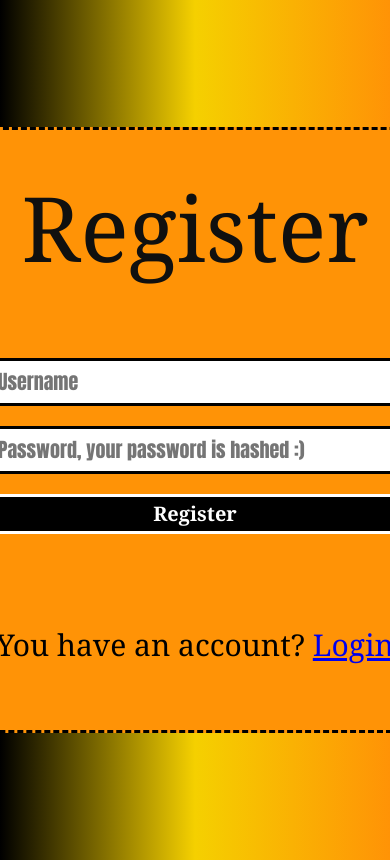
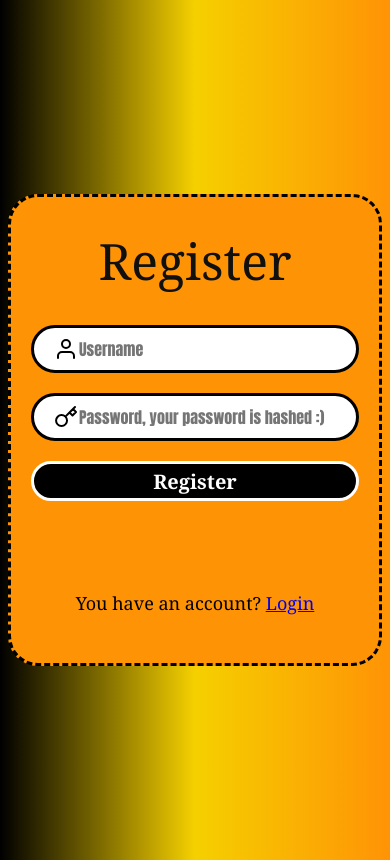
Before and after one commit to Nahida4479/WFC-ards, a PHP site: page /register.php in a window 390 px wide; the page is wider, and only the part inside the window is pictured. Run offline with PHP 8.4, Linux system fonts and the light colour scheme.

Commit message:
Add mobile devices support

```diff
--- a/public/style.css
+++ b/public/style.css
@@ -118,7 +118,7 @@ header {
     background-color: red;
     width: 100%;
     height: 40px;
-    padding-right: 100px;
+    padding-right: 30px;
     color:  white;
     text-align: right;
     font-size: 18px;
--- a/public/style_login_register.css
+++ b/public/style_login_register.css
@@ -135,3 +135,34 @@ form {
     height: 100%;
     width: 100%;
 }
+
+
+@media screen and (max-width: 768px) {
+    .Register-Login {
+        min-width: unset;
+        width: 90%;
+        height: auto;
+        padding: 30px 20px;
+    }
+
+    .input_lr {
+        width: 100%;
+    }
+
+    .login, .password {
+        font-size: 16px;
+        padding-left: 45px;
+    }
+
+    .p_lr {
+        font-size: 50px;
+    }
+
+    .switch_link {
+        font-size: 18px;
+    }
+
+    body {
+        overflow: visible;
+    }
+}
```
